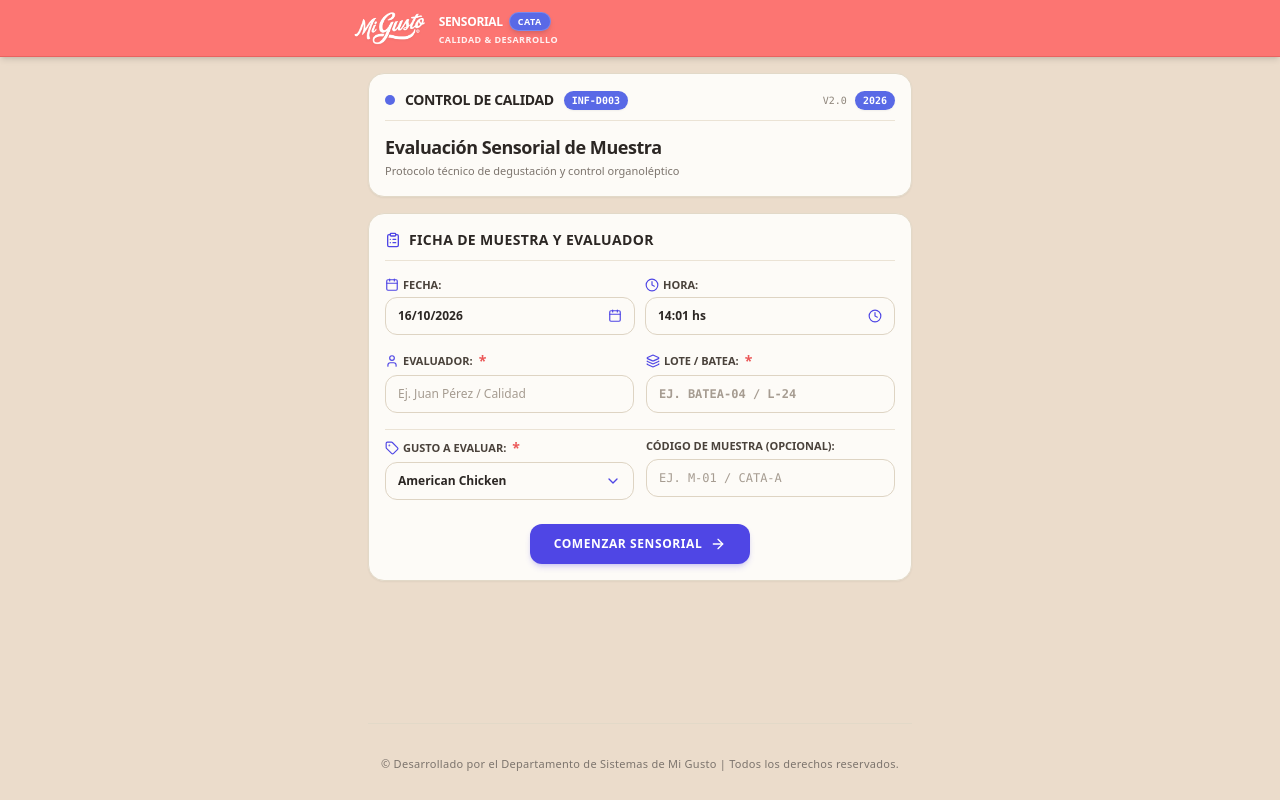
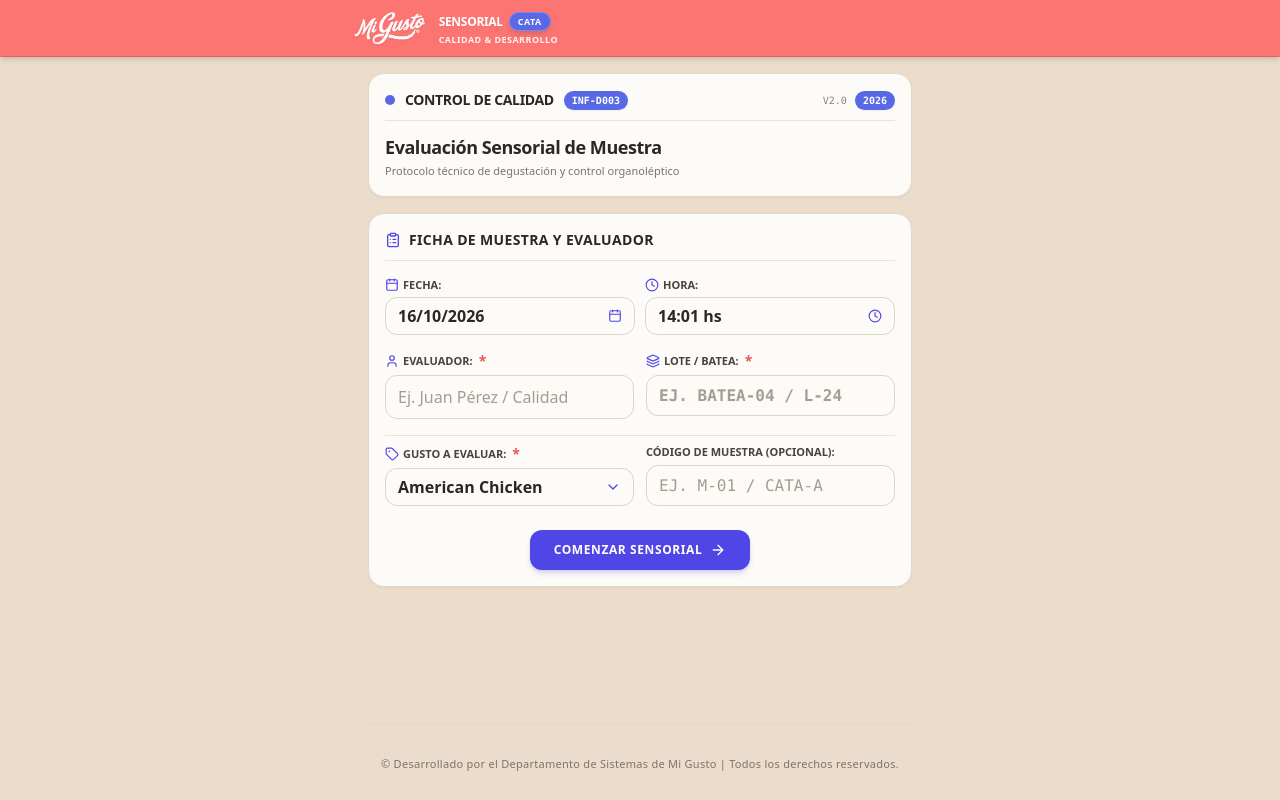
Before and after one commit to MiGustoDev/MG-Sensorial, a React (Vite) app: page / in a window 1280 px wide. Built offline with nearby package versions, Linux system fonts and the light colour scheme.

Commit message:
Solution for Auto Zoom

```diff
--- a/index.html
+++ b/index.html
@@ -4,7 +4,7 @@
     <meta charset="UTF-8" />
     <link rel="icon" type="image/svg+xml" href="/sensorial-favicon.svg" />
     <link rel="alternate icon" type="image/svg+xml" href="/favicon.svg" />
-    <meta name="viewport" content="width=device-width, initial-scale=1.0" />
+    <meta name="viewport" content="width=device-width, initial-scale=1.0, maximum-scale=1.0, user-scalable=no" />
     <title>Evaluación Sensorial | Mi Gusto</title>
     <meta name="description" content="Plataforma de Cata y Evaluación Sensorial de Productos - Control de Calidad Mi Gusto" />
     <link rel="preconnect" href="https://fonts.googleapis.com">
--- a/src/components/EvaluationForm.tsx
+++ b/src/components/EvaluationForm.tsx
@@ -628,7 +628,7 @@ export const EvaluationForm: React.FC<EvaluationFormProps> = ({ onSavedSuccess }
             }
           }}
           placeholder={placeholder}
-          className="w-full p-3 rounded-xl bg-[#fdfbf7] border border-[#ded4c3] text-xs sm:text-sm text-[#2c2724] placeholder-[#a69c91] focus:bg-white focus:border-[#4f46e5] focus:ring-1 focus:ring-[#4f46e5] resize-none overflow-hidden transition-all shadow-inner"
+          className="w-full p-3 rounded-xl bg-[#fdfbf7] border border-[#ded4c3] text-base sm:text-sm text-[#2c2724] placeholder-[#a69c91] focus:bg-white focus:border-[#4f46e5] focus:ring-1 focus:ring-[#4f46e5] resize-none overflow-hidden transition-all shadow-inner touch-manipulation"
         />
         <p className="text-[10px] text-[#8e857b] mt-1 text-right">
           Opcional • Dejá en blanco si la muestra cumple el estándar
@@ -978,7 +978,7 @@ export const EvaluationForm: React.FC<EvaluationFormProps> = ({ onSavedSuccess }
                 placeholder="Ej. Juan Pérez / Calidad"
                 value={evaluador}
                 onChange={e => setEvaluador(e.target.value)}
-                className={`w-full px-3 py-2.5 rounded-xl glass-input text-xs text-[#2c2724] placeholder-[#a69c91] ${
+                className={`w-full px-3 py-2.5 rounded-xl glass-input text-base sm:text-xs text-[#2c2724] placeholder-[#a69c91] touch-manipulation ${
                   validationAttempt && !evaluador.trim() ? 'border-[#eb5757] ring-1 ring-[#eb5757]' : ''
                 }`}
               />
@@ -999,7 +999,7 @@ export const EvaluationForm: React.FC<EvaluationFormProps> = ({ onSavedSuccess }
                 placeholder="Ej. BATEA-04 / L-24"
                 value={loteBatea}
                 onChange={e => setLoteBatea(e.target.value.toUpperCase())}
-                className={`w-full px-3 py-2.5 rounded-xl glass-input text-xs font-mono font-bold uppercase text-[#4f46e5] placeholder-[#a69c91] ${
+                className={`w-full px-3 py-2.5 rounded-xl glass-input text-base sm:text-xs font-mono font-bold uppercase text-[#4f46e5] placeholder-[#a69c91] touch-manipulation ${
                   validationAttempt && !loteBatea.trim() ? 'border-[#eb5757] ring-1 ring-[#eb5757]' : ''
                 }`}
               />
@@ -1099,7 +1099,7 @@ export const EvaluationForm: React.FC<EvaluationFormProps> = ({ onSavedSuccess }
                     placeholder="Especificar sabor en desarrollo..."
                     value={otroGusto}
                     onChange={e => setOtroGusto(e.target.value)}
-                    className="w-full px-3 py-2.5 rounded-xl glass-input text-xs text-[#2c2724] placeholder-[#a69c91]"
+                    className="w-full px-3 py-2.5 rounded-xl glass-input text-base sm:text-xs text-[#2c2724] placeholder-[#a69c91] touch-manipulation"
                   />
                 </div>
               )}
@@ -1114,7 +1114,7 @@ export const EvaluationForm: React.FC<EvaluationFormProps> = ({ onSavedSuccess }
                 placeholder="Ej. M-01 / CATA-A"
                 value={codigoMuestra}
                 onChange={e => setCodigoMuestra(e.target.value.toUpperCase())}
-                className="w-full px-3 py-2.5 rounded-xl glass-input text-xs font-mono uppercase text-[#2c2724] placeholder-[#a69c91]"
+                className="w-full px-3 py-2.5 rounded-xl glass-input text-base sm:text-xs font-mono uppercase text-[#2c2724] placeholder-[#a69c91] touch-manipulation"
               />
             </div>
           </div>
--- a/src/index.css
+++ b/src/index.css
@@ -3,9 +3,19 @@
 @tailwind utilities;
 
 @layer base {
+  html,
   body {
     @apply bg-[#ebdccb] text-[#2c2724] antialiased selection:bg-[#4f46e5] selection:text-white min-h-screen font-sans;
     -webkit-tap-highlight-color: transparent;
+    touch-action: manipulation;
+  }
+
+  /* Prevenir zoom automático en iOS Safari y Android al tocar cualquier campo */
+  input,
+  textarea,
+  select {
+    font-size: 16px !important;
+    touch-action: manipulation;
   }
 }
 
@@ -26,7 +36,9 @@
   background-color: #fdfbf7;
   border: 1px solid #ded4c3;
   color: #2c2724;
+  font-size: 16px !important;
   transition: all 0.15s ease-in-out;
+  touch-action: manipulation;
 }
 
 .glass-input:focus {
```
